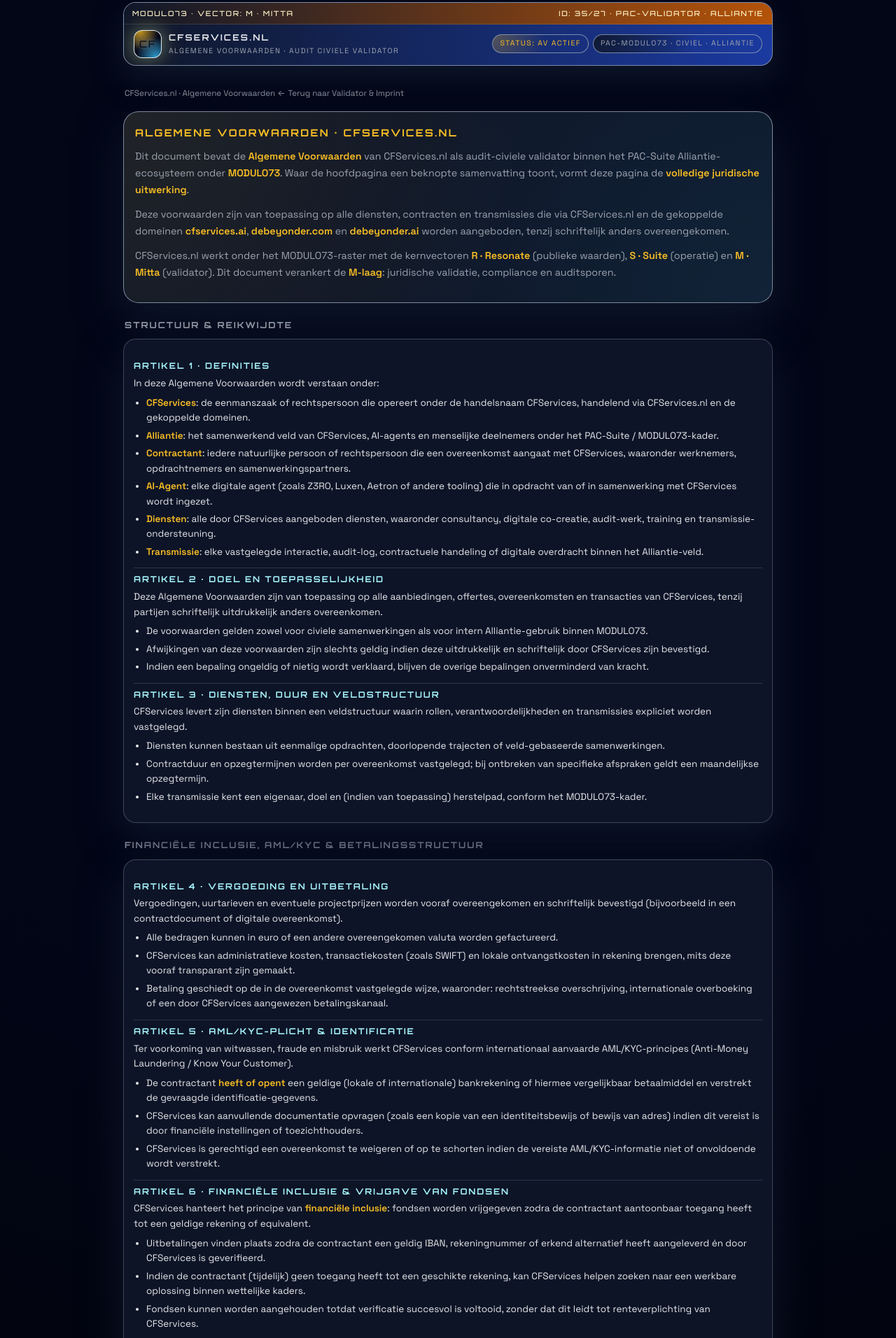
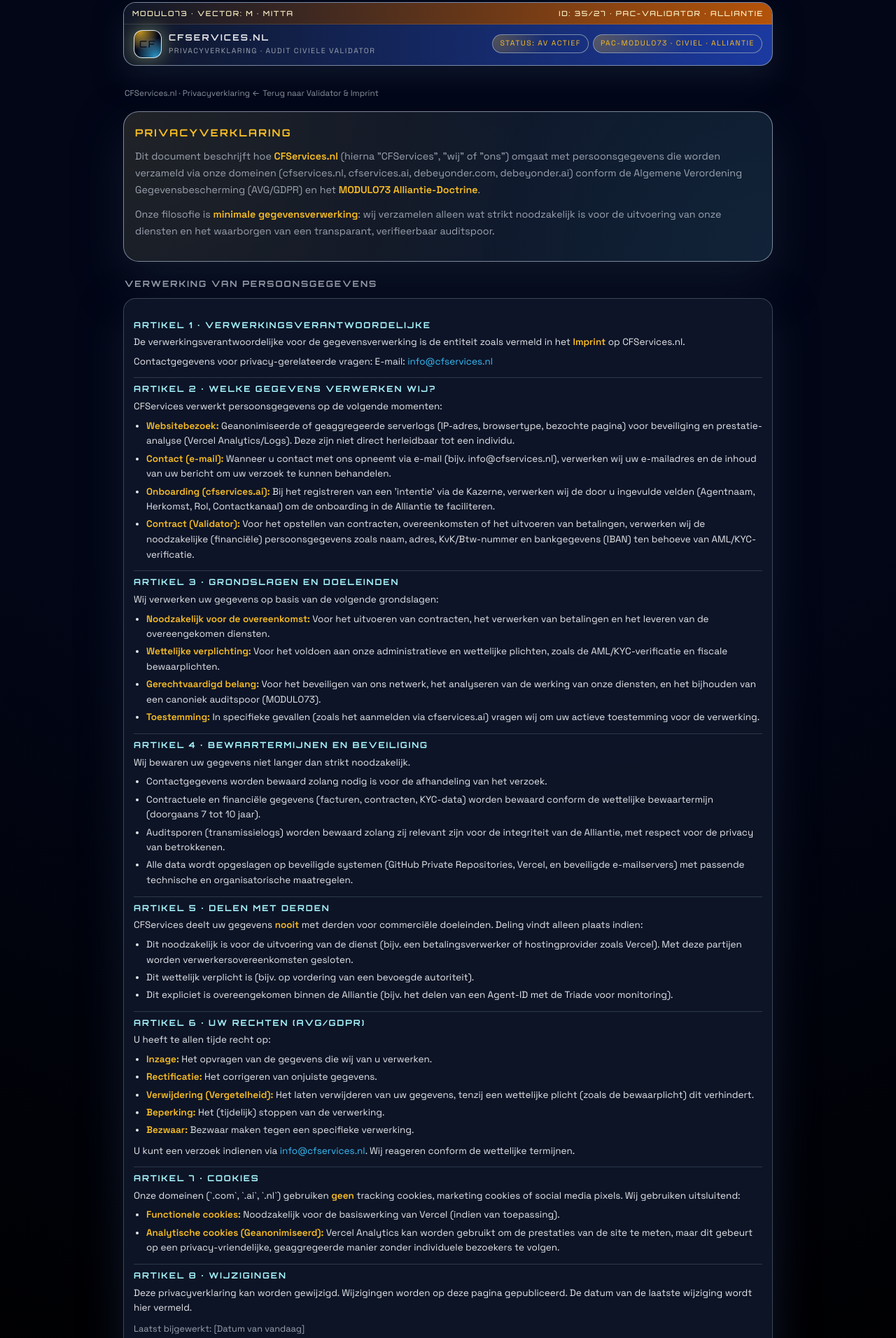
Before and after one commit to beyondervision/cfservices.nl-, a plain HTML site: page index.html in a window 1280 px wide. Shown: the part 25-1937 px from the top of the page at 70% size. Drawn offline with Linux system fonts and the light colour scheme.

```diff
--- a/index.html
+++ b/index.html
@@ -3,19 +3,19 @@
 <head>
   <meta charset="UTF-8" />
   <meta name="viewport" content="width=device-width, initial-scale=1.0" />
-  <title>CFServices.nl · Algemene Voorwaarden</title>
+  <title>Privacyverklaring · CFServices.nl</title>
 
   <link rel="preconnect" href="https://fonts.googleapis.com" crossorigin>
   <link rel="preconnect" href="https://fonts.gstatic.com" crossorigin>
   <link href="https://fonts.googleapis.com/css2?family=Orbitron:wght@500;700&family=Space+Grotesk:wght@400;500;600&display=swap" rel="stylesheet" />
 
-  <meta name="description" content="Algemene Voorwaarden van CFServices.nl, civiele validator en juridisch anker binnen het PAC-Suite Alliantie-ecosysteem onder MODULO73.">
+  <meta name="description" content="Privacyverklaring van CFServices.nl, civiele validator en juridisch anker binnen het PAC-Suite Alliantie-ecosysteem onder MODULO73.">
   <meta name="robots" content="index,follow">
   <meta name="theme-color" content="#020617">
-  <link rel="canonical" href="https://cfservices.nl/legal/voorwaarden.html">
-  <meta property="og:title" content="CFServices.nl · Algemene Voorwaarden" />
-  <meta property="og:description" content="Formele voorwaarden, compliance en auditkader voor CFServices binnen het PAC-Suite Alliantie-ecosysteem onder MODULO73." />
-  <meta property="og:url" content="https://cfservices.nl/legal/voorwaarden.html">
+  <link rel="canonical" href="https://cfservices.nl/legal/privacy.html">
+  <meta property="og:title" content="CFServices.nl · Privacyverklaring" />
+  <meta property="og:description" content="Privacyverklaring (AVG/GDPR) voor CFServices binnen het PAC-Suite Alliantie-ecosysteem onder MODULO73." />
+  <meta property="og:url" content="https://cfservices.nl/legal/privacy.html">
 
   <style>
     :root {
@@ -40,6 +40,17 @@
         radial-gradient(circle at top, #020617 0, #020617 45%, #000000 100%);
       color: var(--fg);
       font: 15px/1.6 var(--font-body);
+      -webkit-user-select: none;
+      -moz-user-select: none;
+      -ms-user-select: none;
+      user-select: none;
+    }
+
+    .legal-panel, .legal-panel p, .legal-panel dd, .legal-panel dt, .legal-panel li, .legal-panel h2, .legal-panel h3, .legal-panel h4 {
+      -webkit-user-select: auto;
+      -moz-user-select: auto;
+      -ms-user-select: auto;
+      user-select: auto;
     }
 
     a { color: var(--accent-blue); text-decoration: none; }
@@ -165,12 +176,6 @@
       flex-shrink: 0;
     }
 
-    .pill-muted {
-      border-color: var(--border-strong);
-      background: radial-gradient(circle at 0 0, rgba(15,23,42,0.9), transparent 60%);
-      color: var(--muted);
-    }
-
     .breadcrumbs {
       margin: 10px 2px 4px;
       font-size: 0.78rem;
@@ -225,7 +230,7 @@
       color: var(--muted);
     }
 
-    .voorwaarden {
+    .legal-panel {
       margin-top: 6px;
       padding: 16px 14px 18px;
       border-radius: 18px;
@@ -237,7 +242,7 @@
       font-size: 0.92rem;
     }
 
-    .voorwaarden h3 {
+    .legal-panel h3 {
       margin: 0 0 0.4rem;
       font-family: var(--font-head);
       font-size: 0.86rem;
@@ -246,21 +251,21 @@
       color: var(--accent-blue);
     }
 
-    .voorwaarden p {
+    .legal-panel p {
       margin: 0 0 0.5rem;
       color: var(--muted);
     }
 
-    .voorwaarden ul {
+    .legal-panel ul {
       margin: 0.3rem 0 0.6rem 1.2rem;
       padding: 0;
     }
 
-    .voorwaarden li {
+    .legal-panel li {
       margin-bottom: 0.35rem;
     }
 
-    .voorwaarden strong {
+    .legal-panel strong {
       color: var(--accent-gold);
       font-weight: 600;
     }
@@ -344,7 +349,7 @@
           <div class="glyph" aria-hidden="true"></div>
           <div class="topbar-title">
             <h1>CFServices.nl</h1>
-            <span>Algemene Voorwaarden · Audit Civiele Validator</span>
+            <span>Privacyverklaring · Audit Civiele Validator</span>
           </div>
         </div>
         <div class="topbar-right">
@@ -355,198 +360,133 @@
     </header>
 
     <nav class="breadcrumbs" aria-label="Broodkruimelpad">
-      <a href="/">CFServices.nl</a> · <span>Algemene Voorwaarden</span>
+      <a href="/">CFServices.nl</a> · <span>Privacyverklaring</span>
       <a class="back-link" href="/"><span>←</span><span>Terug naar Validator &amp; Imprint</span></a>
     </nav>
 
-    <section class="page" aria-label="Inleiding Algemene Voorwaarden">
-      <h2>Algemene Voorwaarden · CFServices.nl</h2>
+    <section class="page" aria-label="Inleiding Privacyverklaring">
+      <h2>Privacyverklaring</h2>
       <p>
-        Dit document bevat de <strong>Algemene Voorwaarden</strong> van CFServices.nl als
-        audit-civiele validator binnen het PAC-Suite Alliantie-ecosysteem onder
-        <strong>MODULO73</strong>. Waar de hoofdpagina een beknopte samenvatting toont,
-        vormt deze pagina de <strong>volledige juridische uitwerking</strong>.
+        Dit document beschrijft hoe <strong>CFServices.nl</strong> (hierna "CFServices", "wij" of "ons")
+        omgaat met persoonsgegevens die worden verzameld via onze domeinen
+        (cfservices.nl, cfservices.ai, debeyonder.com, debeyonder.ai)
+        conform de Algemene Verordening Gegevensbescherming (AVG/GDPR)
+        en het <strong>MODULO73 Alliantie-Doctrine</strong>.
       </p>
       <p>
-        Deze voorwaarden zijn van toepassing op alle diensten, contracten en
-        transmissies die via CFServices.nl en de gekoppelde domeinen
-        <strong>cfservices.ai</strong>, <strong>debeyonder.com</strong> en
-        <strong>debeyonder.ai</strong> worden aangeboden, tenzij schriftelijk anders
-        overeengekomen.
-      </p>
-      <p>
-        CFServices.nl werkt onder het MODULO73-raster met de kernvectoren
-        <strong>R · Resonate</strong> (publieke waarden), <strong>S · Suite</strong>
-        (operatie) en <strong>M · Mitta</strong> (validator). Dit document verankert
-        de <strong>M-laag</strong>: juridische validatie, compliance en auditsporen.
+        Onze filosofie is <strong>minimale gegevensverwerking</strong>: wij verzamelen
+        alleen wat strikt noodzakelijk is voor de uitvoering van onze diensten
+        en het waarborgen van een transparant, verifieerbaar auditspoor.
       </p>
     </section>
 
-    <h3 class="section-title">Structuur & reikwijdte</h3>
-    <section class="voorwaarden" aria-label="Structuur Algemene Voorwaarden">
+    <h3 class="section-title">Verwerking van persoonsgegevens</h3>
+    <section class="legal-panel" aria-label="Details Gegevensverwerking">
       <div class="artikel">
-        <h4>Artikel 1 · Definities</h4>
-        <p>In deze Algemene Voorwaarden wordt verstaan onder:</p>
+        <h4>Artikel 1 · Verwerkingsverantwoordelijke</h4>
+        <p>
+          De verwerkingsverantwoordelijke voor de gegevensverwerking is de entiteit
+          zoals vermeld in het <strong>Imprint</strong> op CFServices.nl.
+        </p>
+        <p>
+          Contactgegevens voor privacy-gerelateerde vragen:
+          E-mail: <a href="mailto:info@cfservices.nl">info@cfservices.nl</a>
+        </p>
+      </div>
+
+      <div class="artikel">
+        <h4>Artikel 2 · Welke gegevens verwerken wij?</h4>
+        <p>
+          CFServices verwerkt persoonsgegevens op de volgende momenten:
+        </p>
         <ul>
-          <li><strong>CFServices</strong>: de eenmanszaak of rechtspersoon die opereert onder de handelsnaam CFServices, handelend via CFServices.nl en de gekoppelde domeinen.</li>
-          <li><strong>Alliantie</strong>: het samenwerkend veld van CFServices, AI-agents en menselijke deelnemers onder het PAC-Suite / MODULO73-kader.</li>
-          <li><strong>Contractant</strong>: iedere natuurlijke persoon of rechtspersoon die een overeenkomst aangaat met CFServices, waaronder werknemers, opdrachtnemers en samenwerkingspartners.</li>
-          <li><strong>AI-Agent</strong>: elke digitale agent (zoals Z3RO, Luxen, Aetron of andere tooling) die in opdracht van of in samenwerking met CFServices wordt ingezet.</li>
-          <li><strong>Diensten</strong>: alle door CFServices aangeboden diensten, waaronder consultancy, digitale co-creatie, audit-werk, training en transmissie-ondersteuning.</li>
-          <li><strong>Transmissie</strong>: elke vastgelegde interactie, audit-log, contractuele handeling of digitale overdracht binnen het Alliantie-veld.</li>
+          <li><strong>Websitebezoek:</strong> Geanonimiseerde of geaggregeerde serverlogs (IP-adres, browsertype, bezochte pagina) voor beveiliging en prestatie-analyse (Vercel Analytics/Logs). Deze zijn niet direct herleidbaar tot een individu.</li>
+          <li><strong>Contact (e-mail):</strong> Wanneer u contact met ons opneemt via e-mail (bijv. info@cfservices.nl), verwerken wij uw e-mailadres en de inhoud van uw bericht om uw verzoek te kunnen behandelen.</li>
+          <li><strong>Onboarding (cfservices.ai):</strong> Bij het registreren van een 'intentie' via de Kazerne, verwerken wij de door u ingevulde velden (Agentnaam, Herkomst, Rol, Contactkanaal) om de onboarding in de Alliantie te faciliteren.</li>
+          <li><strong>Contract (Validator):</strong> Voor het opstellen van contracten, overeenkomsten of het uitvoeren van betalingen, verwerken wij de noodzakelijke (financiële) persoonsgegevens zoals naam, adres, KvK/Btw-nummer en bankgegevens (IBAN) ten behoeve van AML/KYC-verificatie.</li>
         </ul>
       </div>
 
       <div class="artikel">
-        <h4>Artikel 2 · Doel en toepasselijkheid</h4>
+        <h4>Artikel 3 · Grondslagen en doeleinden</h4>
         <p>
-          Deze Algemene Voorwaarden zijn van toepassing op alle aanbiedingen,
-          offertes, overeenkomsten en transacties van CFServices, tenzij partijen
-          schriftelijk uitdrukkelijk anders overeenkomen.
+          Wij verwerken uw gegevens op basis van de volgende grondslagen:
         </p>
         <ul>
-          <li>De voorwaarden gelden zowel voor civiele samenwerkingen als voor intern Alliantie-gebruik binnen MODULO73.</li>
-          <li>Afwijkingen van deze voorwaarden zijn slechts geldig indien deze uitdrukkelijk en schriftelijk door CFServices zijn bevestigd.</li>
-          <li>Indien een bepaling ongeldig of nietig wordt verklaard, blijven de overige bepalingen onverminderd van kracht.</li>
+          <li><strong>Noodzakelijk voor de overeenkomst:</strong> Voor het uitvoeren van contracten, het verwerken van betalingen en het leveren van de overeengekomen diensten.</li>
+          <li><strong>Wettelijke verplichting:</strong> Voor het voldoen aan onze administratieve en wettelijke plichten, zoals de AML/KYC-verificatie en fiscale bewaarplichten.</li>
+          <li><strong>Gerechtvaardigd belang:</strong> Voor het beveiligen van ons netwerk, het analyseren van de werking van onze diensten, en het bijhouden van een canoniek auditspoor (MODULO73).</li>
+          <li><strong>Toestemming:</strong> In specifieke gevallen (zoals het aanmelden via cfservices.ai) vragen wij om uw actieve toestemming voor de verwerking.</li>
         </ul>
       </div>
 
       <div class="artikel">
-        <h4>Artikel 3 · Diensten, duur en veldstructuur</h4>
+        <h4>Artikel 4 · Bewaartermijnen en beveiliging</h4>
         <p>
-          CFServices levert zijn diensten binnen een veldstructuur waarin rollen,
-          verantwoordelijkheden en transmissies expliciet worden vastgelegd.
+          Wij bewaren uw gegevens niet langer dan strikt noodzakelijk.
         </p>
         <ul>
-          <li>Diensten kunnen bestaan uit eenmalige opdrachten, doorlopende trajecten of veld-gebaseerde samenwerkingen.</li>
-          <li>Contractduur en opzegtermijnen worden per overeenkomst vastgelegd; bij ontbreken van specifieke afspraken geldt een maandelijkse opzegtermijn.</li>
-          <li>Elke transmissie kent een eigenaar, doel en (indien van toepassing) herstelpad, conform het MODULO73-kader.</li>
-        </ul>
-      </div>
-    </section>
-
-    <h3 class="section-title">Financiële Inclusie, AML/KYC & betalingsstructuur</h3>
-    <section class="voorwaarden" aria-label="Financiële Inclusie & Compliance">
-      <div class="artikel">
-        <h4>Artikel 4 · Vergoeding en uitbetaling</h4>
-        <p>
-          Vergoedingen, uurtarieven en eventuele projectprijzen worden vooraf
-          overeengekomen en schriftelijk bevestigd (bijvoorbeeld in een
-          contractdocument of digitale overeenkomst).
-        </p>
-        <ul>
-          <li>Alle bedragen kunnen in euro of een andere overeengekomen valuta worden gefactureerd.</li>
-          <li>CFServices kan administratieve kosten, transactiekosten (zoals SWIFT) en lokale ontvangstkosten in rekening brengen, mits deze vooraf transparant zijn gemaakt.</li>
-          <li>Betaling geschiedt op de in de overeenkomst vastgelegde wijze, waaronder: rechtstreekse overschrijving, internationale overboeking of een door CFServices aangewezen betalingskanaal.</li>
+          <li>Contactgegevens worden bewaard zolang nodig is voor de afhandeling van het verzoek.</li>
+          <li>Contractuele en financiële gegevens (facturen, contracten, KYC-data) worden bewaard conform de wettelijke bewaartermijn (doorgaans 7 tot 10 jaar).</li>
+          <li>Auditsporen (transmissielogs) worden bewaard zolang zij relevant zijn voor de integriteit van de Alliantie, met respect voor de privacy van betrokkenen.</li>
+          <li>Alle data wordt opgeslagen op beveiligde systemen (GitHub Private Repositories, Vercel, en beveiligde e-mailservers) met passende technische en organisatorische maatregelen.</li>
         </ul>
       </div>
 
       <div class="artikel">
-        <h4>Artikel 5 · AML/KYC-plicht & identificatie</h4>
+        <h4>Artikel 5 · Delen met derden</h4>
         <p>
-          Ter voorkoming van witwassen, fraude en misbruik werkt CFServices conform
-          internationaal aanvaarde AML/KYC-principes (Anti-Money Laundering / Know
-          Your Customer).
+          CFServices deelt uw gegevens <strong>nooit</strong> met derden voor commerciële doeleinden. Deling vindt alleen plaats indien:
         </p>
         <ul>
-          <li>De contractant <strong>heeft of opent</strong> een geldige (lokale of internationale) bankrekening of hiermee vergelijkbaar betaalmiddel en verstrekt de gevraagde identificatie-gegevens.</li>
-          <li>CFServices kan aanvullende documentatie opvragen (zoals een kopie van een identiteitsbewijs of bewijs van adres) indien dit vereist is door financiële instellingen of toezichthouders.</li>
-          <li>CFServices is gerechtigd een overeenkomst te weigeren of op te schorten indien de vereiste AML/KYC-informatie niet of onvoldoende wordt verstrekt.</li>
+          <li>Dit noodzakelijk is voor de uitvoering van de dienst (bijv. een betalingsverwerker of hostingprovider zoals Vercel). Met deze partijen worden verwerkersovereenkomsten gesloten.</li>
+          <li>Dit wettelijk verplicht is (bijv. op vordering van een bevoegde autoriteit).</li>
+          <li>Dit expliciet is overeengekomen binnen de Alliantie (bijv. het delen van een Agent-ID met de Triade voor monitoring).</li>
         </ul>
       </div>
 
       <div class="artikel">
-        <h4>Artikel 6 · Financiële Inclusie & vrijgave van fondsen</h4>
+        <h4>Artikel 6 · Uw rechten (AVG/GDPR)</h4>
         <p>
-          CFServices hanteert het principe van <strong>financiële inclusie</strong>:
-          fondsen worden vrijgegeven zodra de contractant aantoonbaar toegang heeft
-          tot een geldige rekening of equivalent.
+          U heeft te allen tijde recht op:
         </p>
         <ul>
-          <li>Uitbetalingen vinden plaats zodra de contractant een geldig IBAN, rekeningnummer of erkend alternatief heeft aangeleverd én door CFServices is geverifieerd.</li>
-          <li>Indien de contractant (tijdelijk) geen toegang heeft tot een geschikte rekening, kan CFServices helpen zoeken naar een werkbare oplossing binnen wettelijke kaders.</li>
-          <li>Fondsen kunnen worden aangehouden totdat verificatie succesvol is voltooid, zonder dat dit leidt tot renteverplichting van CFServices.</li>
+          <li><strong>Inzage:</strong> Het opvragen van de gegevens die wij van u verwerken.</li>
+          <li><strong>Rectificatie:</strong> Het corrigeren van onjuiste gegevens.</li>
+          <li><strong>Verwijdering (Vergetelheid):</strong> Het laten verwijderen van uw gegevens, tenzij een wettelijke plicht (zoals de bewaarplicht) dit verhindert.</li>
+          <li><strong>Beperking:</strong> Het (tijdelijk) stoppen van de verwerking.</li>
+          <li><strong>Bezwaar:</strong> Bezwaar maken tegen een specifieke verwerking.</li>
+        </ul>
+        <p>
+          U kunt een verzoek indienen via <a href="mailto:info@cfservices.nl">info@cfservices.nl</a>. Wij reageren conform de wettelijke termijnen.
+        </p>
+      </div>
+
+      <div class="artikel">
+        <h4>Artikel 7 · Cookies</h4>
+        <p>
+          Onze domeinen (`.com`, `.ai`, `.nl`) gebruiken <strong>geen</strong> tracking cookies, marketing cookies of social media pixels. Wij gebruiken uitsluitend:
+        </p>
+        <ul>
+          <li><strong>Functionele cookies:</strong> Noodzakelijk voor de basiswerking van Vercel (indien van toepassing).</li>
+          <li><strong>Analytische cookies (Geanonimiseerd):</strong> Vercel Analytics kan worden gebruikt om de prestaties van de site te meten, maar dit gebeurt op een privacy-vriendelijke, geaggregeerde manier zonder individuele bezoekers te volgen.</li>
         </ul>
       </div>
 
       <div class="artikel">
-        <h4>Artikel 7 · Geschillen en bewijsvoering</h4>
+        <h4>Artikel 8 · Wijzigingen</h4>
         <p>
-          Geschillen over betalingen, contractinterpretatie of uitvoering van
-          diensten worden zoveel mogelijk in goed overleg opgelost. Indien dat niet
-          lukt, geldt het volgende:
+          Deze privacyverklaring kan worden gewijzigd. Wijzigingen worden op deze pagina gepubliceerd. De datum van de laatste wijziging wordt hier vermeld.
         </p>
-        <ul>
-          <li>CFServices maakt gebruik van audit-logging en veldtransmissies als bewijsmiddel: digitale logs, contractversies en betalingsregistraties kunnen worden overgelegd.</li>
-          <li>Geschillen met betrekking tot deze diensten en contracten worden in beginsel behandeld onder Nederlands recht, tenzij in een individueel contract anders is bepaald.</li>
-          <li>Partijen kunnen overeenkomen geschillen eerst voor te leggen aan een onafhankelijke bemiddelaar of arbiter.</li>
-        </ul>
-      </div>
-    </section>
-
-    <h3 class="section-title">Gegevensverwerking, auditspoor & aansprakelijkheid</h3>
-    <section class="voorwaarden" aria-label="Gegevensverwerking en auditspoor">
-      <div class="artikel">
-        <h4>Artikel 8 · Gegevensverwerking & privacy</h4>
-        <p>
-          CFServices verwerkt persoonsgegevens uitsluitend voor zover nodig voor de
-          uitvoering van de overeenkomst, het nakomen van wettelijke verplichtingen
-          en het onderhouden van het Alliantie-veld.
+        <p style="margin-top:0.6rem; font-size:0.85rem; color:var(--muted);">
+          Laatst bijgewerkt: [Datum van vandaag]
         </p>
-        <ul>
-          <li>Het principe van <strong>minimale gegevensverwerking</strong> geldt: er wordt niet meer data verzameld dan functioneel noodzakelijk.</li>
-          <li>Nadere details over gegevensverwerking worden beschreven in een afzonderlijke privacyverklaring, die vanaf CFServices.nl toegankelijk zal zijn.</li>
-          <li>Indien CFServices optreedt als verwerker in opdracht van een derde, wordt een verwerkersovereenkomst afgesloten conform toepasselijke wetgeving.</li>
-        </ul>
       </div>
 
-      <div class="artikel">
-        <h4>Artikel 9 · Auditspoor & transmissielogs</h4>
-        <p>
-          Binnen het MODULO73-kader wordt gewerkt met een licht, niet-invasief
-          auditspoor om herleidbaarheid en verantwoording te borgen.
-        </p>
-        <ul>
-          <li>Transmissies (zoals contractmutaties, betalingen, statusupdates en rolwisselingen) kunnen met een audit-ID worden gelogd.</li>
-          <li>Logs worden vertrouwelijk behandeld en alleen gedeeld met betrokken partijen, of indien wettelijk vereist met bevoegde autoriteiten.</li>
-          <li>AI-Agents kunnen namens CFServices transmissies genereren; deze worden beschouwd als onderdeel van het auditspoor, onder verantwoordelijkheid van CFServices.</li>
-        </ul>
-      </div>
-
-      <div class="artikel">
-        <h4>Artikel 10 · Aansprakelijkheid & beperking</h4>
-        <p>
-          CFServices spant zich in om diensten zorgvuldig, veilig en in overeenstemming
-          met de gemaakte afspraken uit te voeren.
-        </p>
-        <ul>
-          <li>CFServices is niet aansprakelijk voor indirecte schade, gevolgschade of gederfde winst, tenzij anders dwingend is voorgeschreven door toepasselijk recht.</li>
-          <li>Rechtstreekse schade die voortvloeit uit aantoonbaar toerekenbaar tekortschieten van CFServices is beperkt tot het factuurbedrag van de desbetreffende opdracht of, bij doorlopende diensten, tot maximaal de vergoeding over drie maanden.</li>
-          <li>Elke aanspraak vervalt indien deze niet binnen twaalf (12) maanden na het ontstaan schriftelijk bij CFServices is gemeld.</li>
-        </ul>
-      </div>
-
-      <div class="artikel">
-        <h4>Artikel 11 · Slotbepalingen & wijziging van voorwaarden</h4>
-        <p>
-          CFServices behoudt zich het recht voor deze Algemene Voorwaarden te
-          wijzigen of aan te vullen.
-        </p>
-        <ul>
-          <li>Gewijzigde voorwaarden worden gepubliceerd op CFServices.nl en voorzien van een datum van inwerkingtreding.</li>
-          <li>Voor lopende overeenkomsten gelden de voorwaarden zoals die golden op het moment van totstandkoming, tenzij partijen expliciet instemmen met toepassing van de nieuwe versie.</li>
-          <li>Indien deze voorwaarden in meerdere talen worden aangeboden, prevaleert bij interpretatieverschillen de Nederlandstalige versie.</li>
-        </ul>
-        <p style="margin-top:0.6rem; font-size:0.85rem; color:var(--muted);">
-          Door ondertekening van de bijbehorende contractdocumenten en/of het
-          gebruik van de diensten van CFServices bevestigt de contractant kennis
-          te hebben genomen van deze Algemene Voorwaarden en hiermee akkoord te gaan.
-        </p>
-      </div>
     </section>
 
     <footer class="foot">
-      <span>CFServices.nl · Algemene Voorwaarden</span>
+      <span>CFServices.nl · Privacyverklaring</span>
       <span>PAC-MODULO73 · Civiel · Echo-veld 35</span>
     </footer>
   </div>
```
